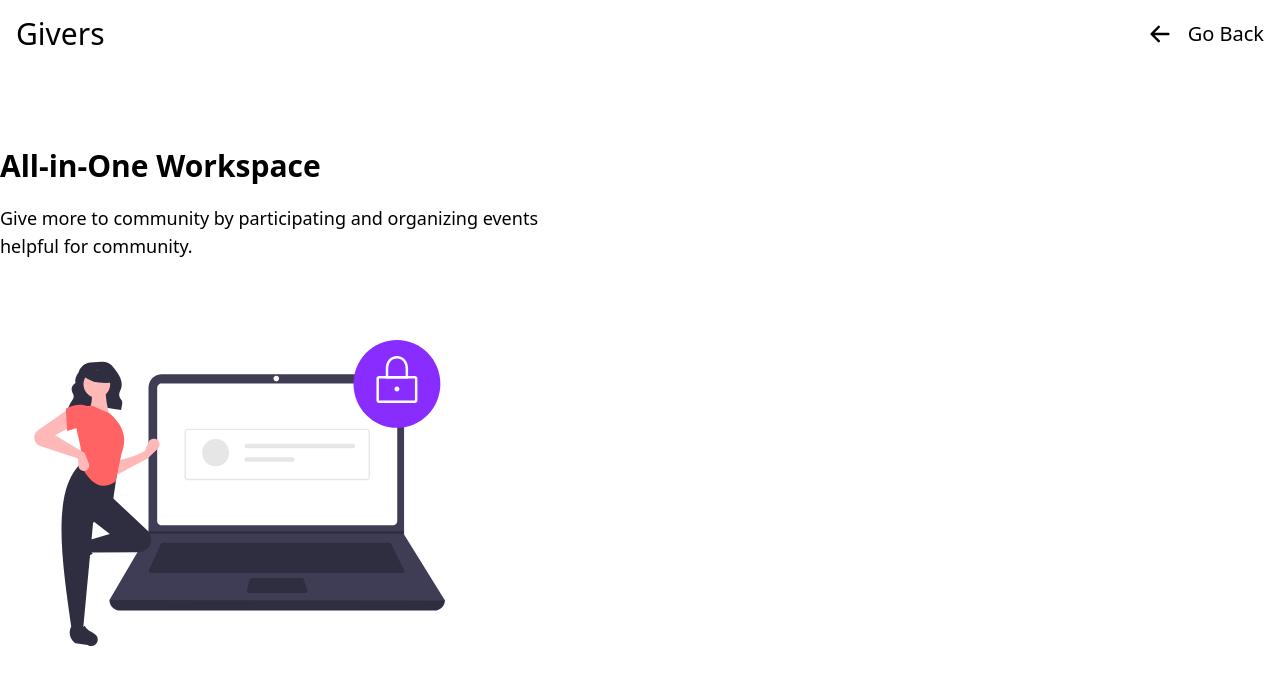
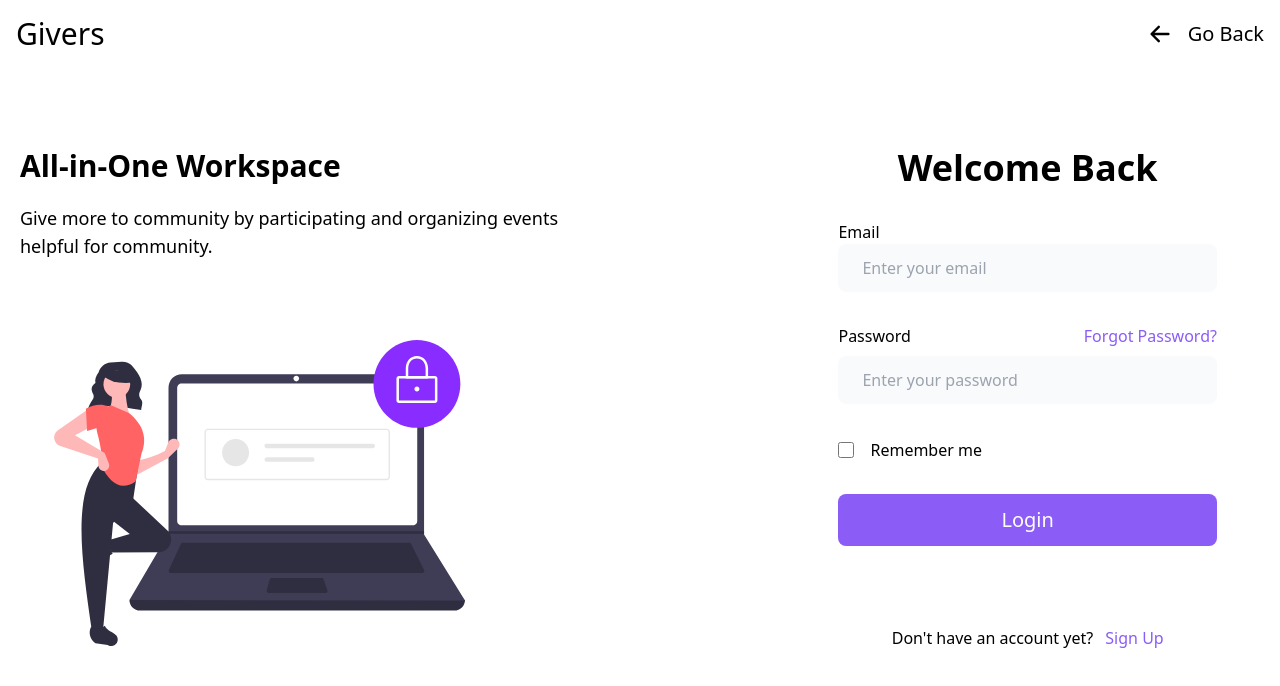
Before and after one commit to Bibek99/givers-frontend, a React (Create React App) app: page /login in a window 1280 px wide. Shown: the top 686 px of the page. Built offline with nearby package versions, Linux system fonts and the light colour scheme.

Commit message:
login form made

```diff
--- /dev/null
+++ b/src/components/forms/LoginForm.js
@@ -0,0 +1,47 @@
+import React from 'react';
+import { Link } from 'react-router-dom';
+
+const LoginForm = () => {
+    return (
+        <div className="flex-1 mt-20 mx-auto">
+            <div className="text-4xl font-semibold mb-8 text-center">
+                Welcome Back
+            </div>
+            <form action="#">
+                <div className="flex flex-col space-y-8 w-3/4 mx-auto">
+                    <div>
+                        <label htmlFor="email" className="mb-2">Email</label>
+                        <input
+                            className="px-6 py-2 h-12 w-full bg-gray-50 rounded-lg focus:outline-none focus:border-purple-500"
+                            type="email"
+                            name="email"
+                            placeholder="Enter your email"
+                        />
+                    </div>
+                    <div>
+                        <div className="flex justify-between">
+                            <label htmlFor="password" className="mb-2">Password</label>
+                            <Link to="/forgot" className="text-purple-500">Forgot Password?</Link>
+                        </div>
+                        <input
+                            className="px-6 py-2 h-12 w-full bg-gray-50 rounded-lg focus:outline-none focus:border-purple-500"
+                            type="password"
+                            name="password"
+                            placeholder="Enter your password"
+                        />
+                    </div>
+                    <div className="space-x-4">
+                        <input type="checkbox" name="remember" className="h-4 w-4 align-middle" />
+                        <label htmlFor="remember" className="align-middle">Remember me</label>
+                    </div>
+                    <button className="-mt-4 bg-purple-500 w-full py-3 px-12 text-xl text-white rounded-lg" type="submit">Login</button>
+                </div>
+            </form>
+            <div className="mt-20 text-center">
+                Don't have an account yet? <Link to="/signup" className="ml-2 text-purple-500">Sign Up</Link>
+            </div>
+        </div>
+    );
+};
+
+export default LoginForm;
--- a/src/components/sections/FormPageImg.js
+++ b/src/components/sections/FormPageImg.js
@@ -3,7 +3,7 @@ import { ReactComponent as FormImg } from '../../assets/form-img.svg';
 
 const FormPageImg = () => {
     return (
-        <div className="hidden md:flex md:flex-col mt-20">
+        <div className="px-5 hidden lg:flex lg:flex-col mt-20">
             <div className="text-3xl font-semibold mb-5">
                 All-in-One Workspace
             </div>
--- a/src/components/sections/HeorSection.js
+++ b/src/components/sections/HeorSection.js
@@ -27,7 +27,7 @@ const HeorSection = () => {
                             </Link>
                             <Link
                                 to="#"
-                                className="py-3 px-12 text-xl  text-purple-500 rounded-lg inline-flex"
+                                className="py-3 px-12 text-xl text-purple-500 rounded-lg inline-flex"
                             >
                                 See Features
                                 <span>
--- a/src/pages/LoginPage.js
+++ b/src/pages/LoginPage.js
@@ -1,4 +1,5 @@
 import React from 'react';
+import LoginForm from '../components/forms/LoginForm';
 import SecNav from '../components/navs/SecNav';
 import FormPageImg from '../components/sections/FormPageImg';
 
@@ -8,6 +9,7 @@ const LoginPage = () => {
             <SecNav />
             <div className="lg:max-w-screen-xl mx-auto flex justify-between">
                 <FormPageImg />
+                <LoginForm />
             </div>
         </>
     );
--- a/tailwind.config.js
+++ b/tailwind.config.js
@@ -1,8 +1,13 @@
+const colors = require('tailwindcss/colors')
+
 module.exports = {
     purge: ['./src/**/*.{js,jsx,ts,tsx}', './public/index.html'],
-    darkMode: false, // or 'media' or 'class'
+    darkMode: 'media', // or 'media' or 'class'
     theme: {
         extend: {
+            colors: {
+                fuchsia: colors.fuchsia,
+            },
             animation: {
                 blob: 'blob 7s linear infinite',
                 blob2: 'blob2 4s linear infinite',
```
